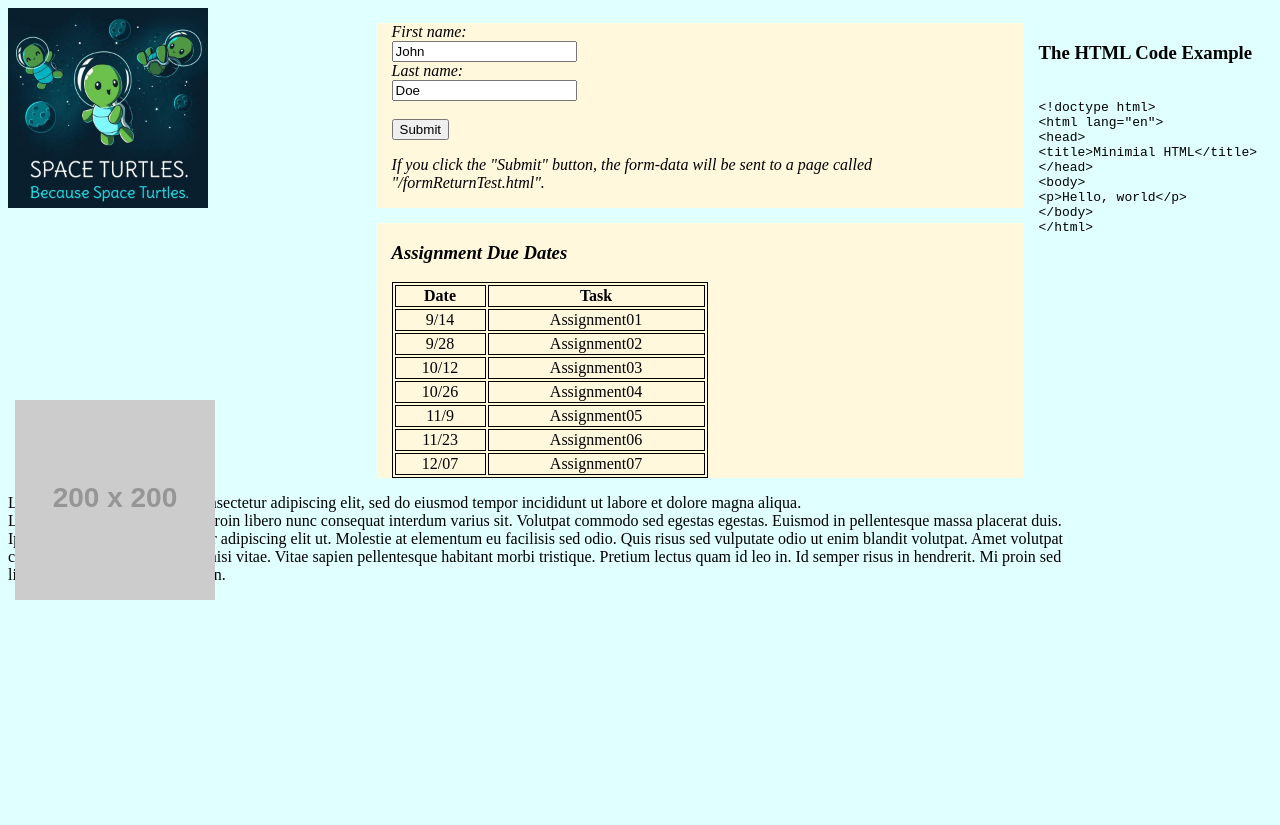
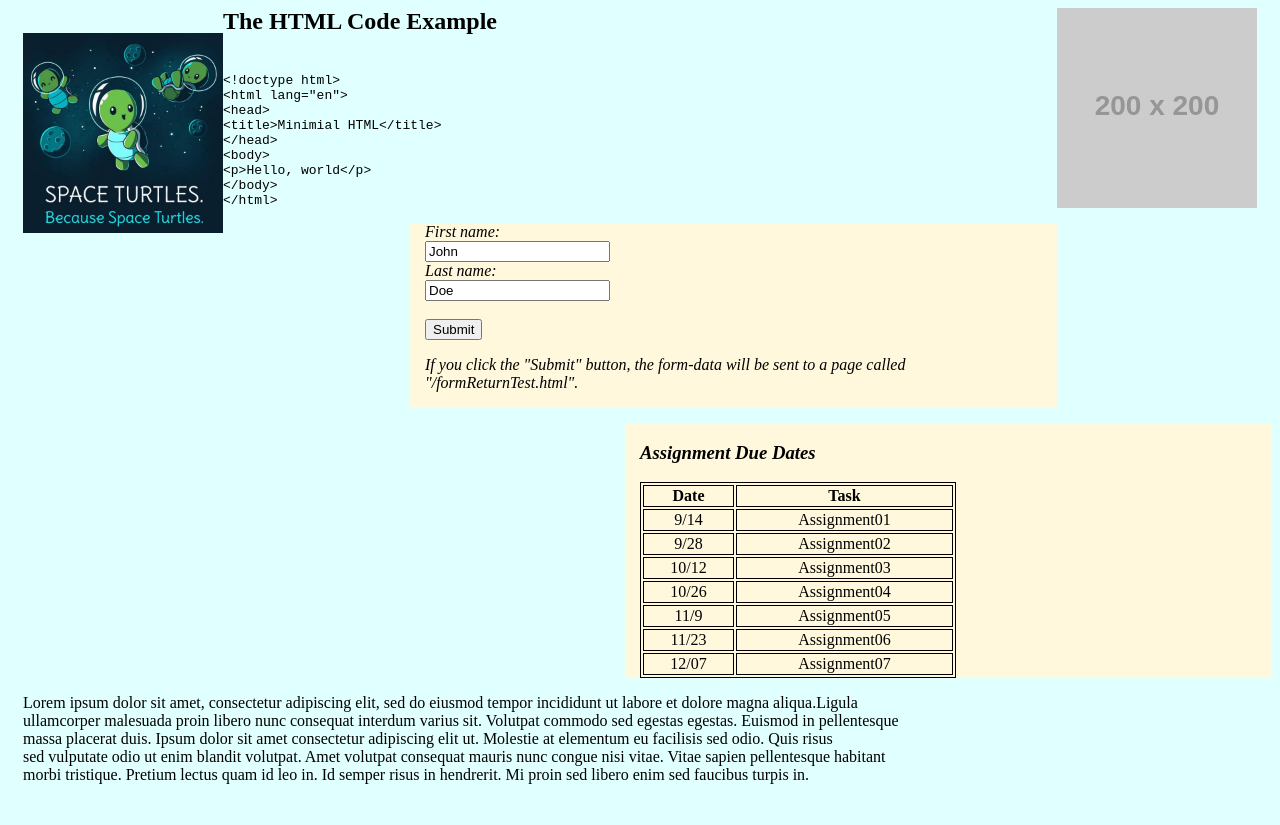
Before and after one commit to CoralBonsai/coralbonsai.github.io, a plain HTML site: page assignments/assignment01.html in a window 1280 px wide. Before the commit the page ends 800 px from the top, so only its background shows below. Drawn offline with Linux system fonts and the light colour scheme; placeholder pictures from the web are drawn by us.

Commit message:
Update assignment01.html

```diff
--- a/assignments/assignment01.html
+++ b/assignments/assignment01.html
@@ -1,6 +1,10 @@
 <body style="background-color:LightCyan";>
-  <img src="https://coralbonsai.github.io/images/space%20turtle.jpg" style="width:200px; height:200px;" />
-  <img src="https://via.placeholder.com/200"; style="position: absolute; bottom: 200px; left: 15px;" />
+  <section style="float: left; padding-top: 25px; padding-left: 15px;">
+    <img src="https://coralbonsai.github.io/images/space%20turtle.jpg" style="width:200px; height:200px;" />
+  </section>
+  <section style="float: right; padding-bottom: 25px; padding-right: 15px;">
+    <img src="https://via.placeholder.com/200";" />
+  </section
 
   <section style="float: right; padding-left: 15px; padding-right: 15px; padding-top: 15px;">
     <article>
@@ -91,10 +95,11 @@ aside{
     </table>
   </aside>
 
-  <p style="float:left;"> Lorem ipsum dolor sit amet, consectetur adipiscing elit, sed do eiusmod tempor incididunt ut labore et dolore magna aliqua.<br>
-    Ligula ullamcorper malesuada proin libero nunc consequat interdum varius sit. Volutpat commodo sed egestas egestas. Euismod in pellentesque massa placerat duis.<br>
-    Ipsum dolor sit amet consectetur adipiscing elit ut. Molestie at elementum eu facilisis sed odio. Quis risus sed vulputate odio ut enim blandit volutpat. Amet volutpat<br>
-    consequat mauris nunc congue nisi vitae. Vitae sapien pellentesque habitant morbi tristique. Pretium lectus quam id leo in. Id semper risus in hendrerit. Mi proin sed<br>
-    libero enim sed faucibus turpis in. </p>
-
+  <section style="float: left; padding-bottom: 25px; padding-left: 15px;">
+    <p style="float:left;"> Lorem ipsum dolor sit amet, consectetur adipiscing elit, sed do eiusmod tempor incididunt ut labore et dolore magna aliqua.Ligula <br>
+                            ullamcorper malesuada proin libero nunc consequat interdum varius sit. Volutpat commodo sed egestas egestas. Euismod in pellentesque <br>
+                            massa placerat duis. Ipsum dolor sit amet consectetur adipiscing elit ut. Molestie at elementum eu facilisis sed odio. Quis risus <br>
+                            sed vulputate odio ut enim blandit volutpat. Amet volutpat consequat mauris nunc congue nisi vitae. Vitae sapien pellentesque habitant <br>
+                            morbi tristique. Pretium lectus quam id leo in. Id semper risus in hendrerit. Mi proin sed libero enim sed faucibus turpis in. </p>
+   </section>
 </body>
```
